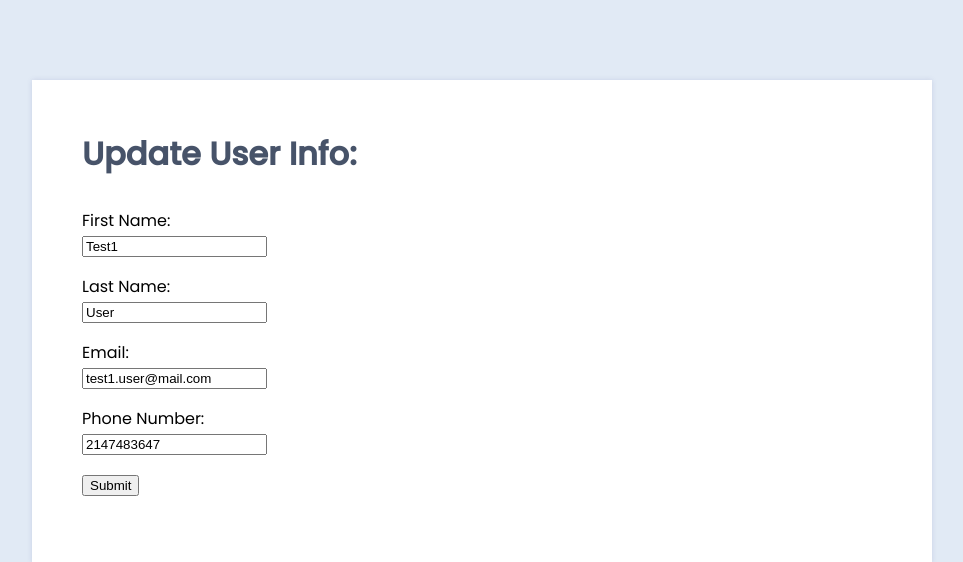
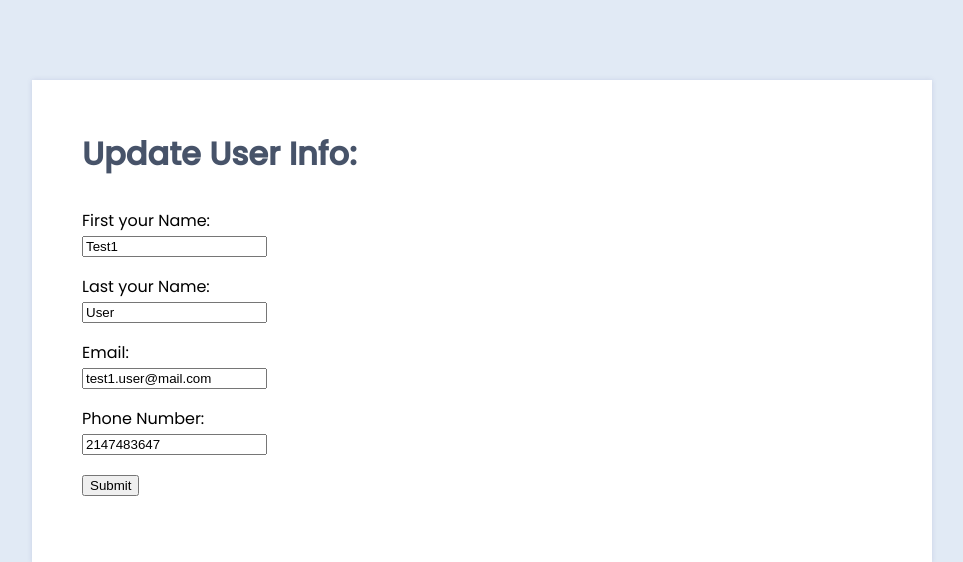
Before and after one commit to Nzrvynnyk/Python.app, a Flask app: page /user/1/update in a window 1280 px wide. Shown: the top 562 px of the page, without its empty margins (158-1121 px from the left). Run offline with Flask 2, Linux system fonts and the light colour scheme; data comes from the database, SQL or seed files in the repository; some libraries are stand-ins or nearby versions.

Commit message:
change update.html

```diff
--- a/app/templates/update.html
+++ b/app/templates/update.html
@@ -18,9 +18,9 @@
   <div class="container">
       <h1>Update User Info: </h1>
       <form action='' method = "POST">
-        <p>First Name: <br>
+        <p>First your Name: <br>
           <input type = "text" name = "firstname" value="{{user.firstname}}"/></p>
-        <p>Last Name: <br>
+        <p>Last your Name: <br>
           <input type = "text" name = "lastname" value="{{user.lastname}}"/></p>
         <p>Email: <br>
           <input type = "text" name = "email"  value="{{user.email}}"/></p>
```
